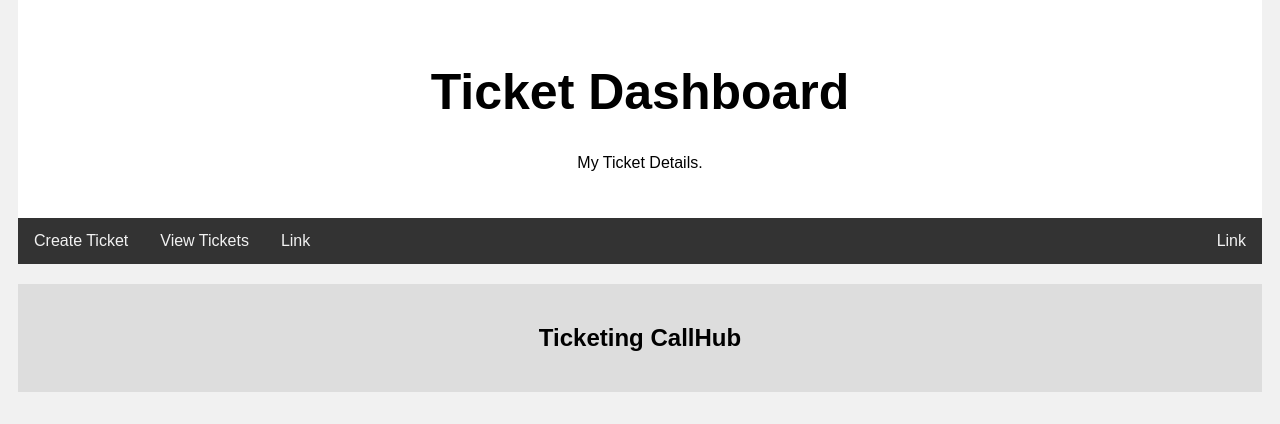
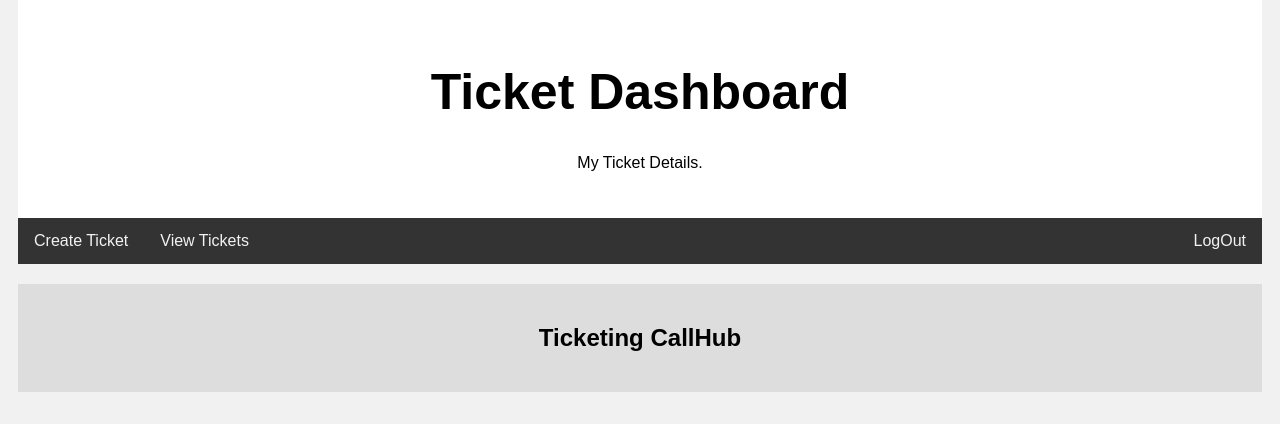
Before and after one commit to raviteja-potluri/ticket_Demo, a Django app: page /home in a window 1280 px wide. Shown: the part 19-443 px from the top of the page. Run offline with Django 3.2, Linux system fonts and the light colour scheme.

Commit message:
My Second Commit

```diff
--- a/ticket/templates/home.html
+++ b/ticket/templates/home.html
@@ -116,8 +116,8 @@ body {
 <div class="topnav">
   <a href="/ticket">Create Ticket</a>
   <a href="/show">View Tickets</a>
-  <a href="">Link</a>
-  <a href="" style="float:right">Link</a>
+  <!-- <a href="">Link</a> -->
+  <a href="/logout" style="float:right">LogOut</a>
 </div>
 
 <div class="row">
--- a/ticket/views.py
+++ b/ticket/views.py
@@ -147,3 +147,8 @@ def login_user(request):
                           {'invalidusername': True})
     else:
         return HttpResponse("Request Method is Not POST")
+
+def logout(request):
+    request.session['authenticated']=False
+    request.session['username']= ''
+    return redirect('/')
--- a/ticket_demo/urls.py
+++ b/ticket_demo/urls.py
@@ -32,4 +32,5 @@ urlpatterns = [
     path('addnotes/<int:id>', views.addnotes),
     path('notesupdate/<int:id>', views.notesupdate),
     path('viewnotes/<int:id>', views.viewnotes),
+    path('logout',views.logout),
 ]
```
Also changed, not shown: db.sqlite3.
